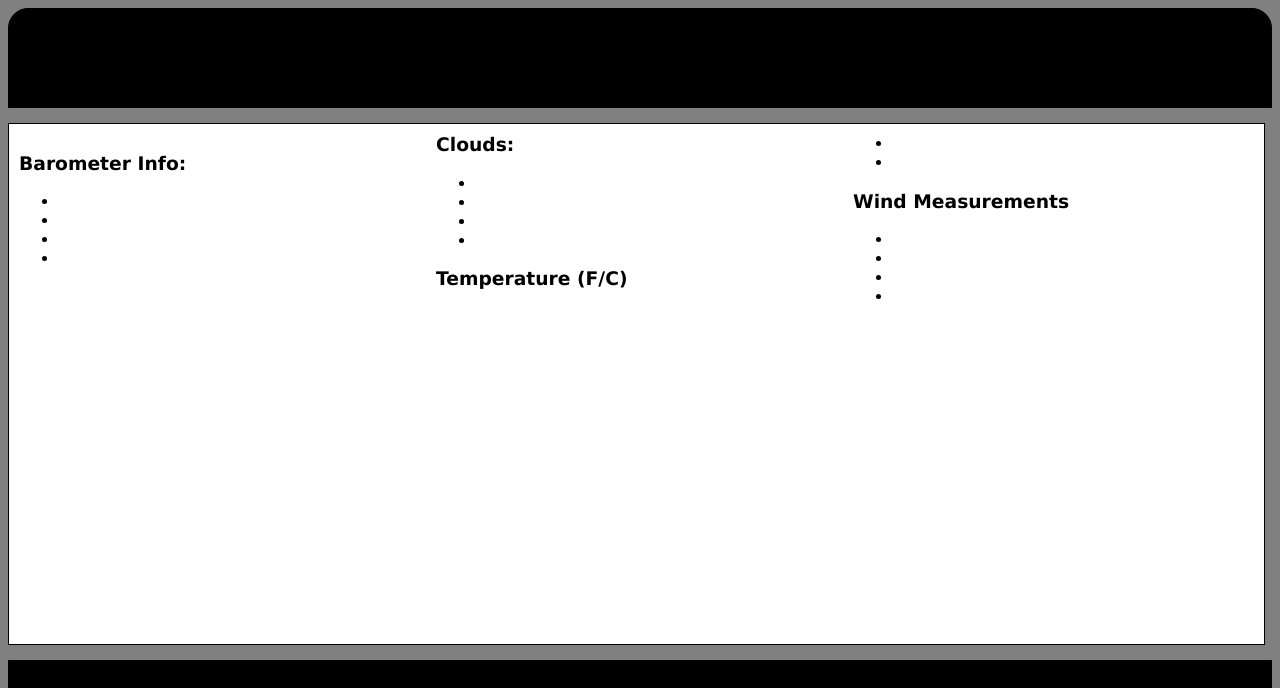
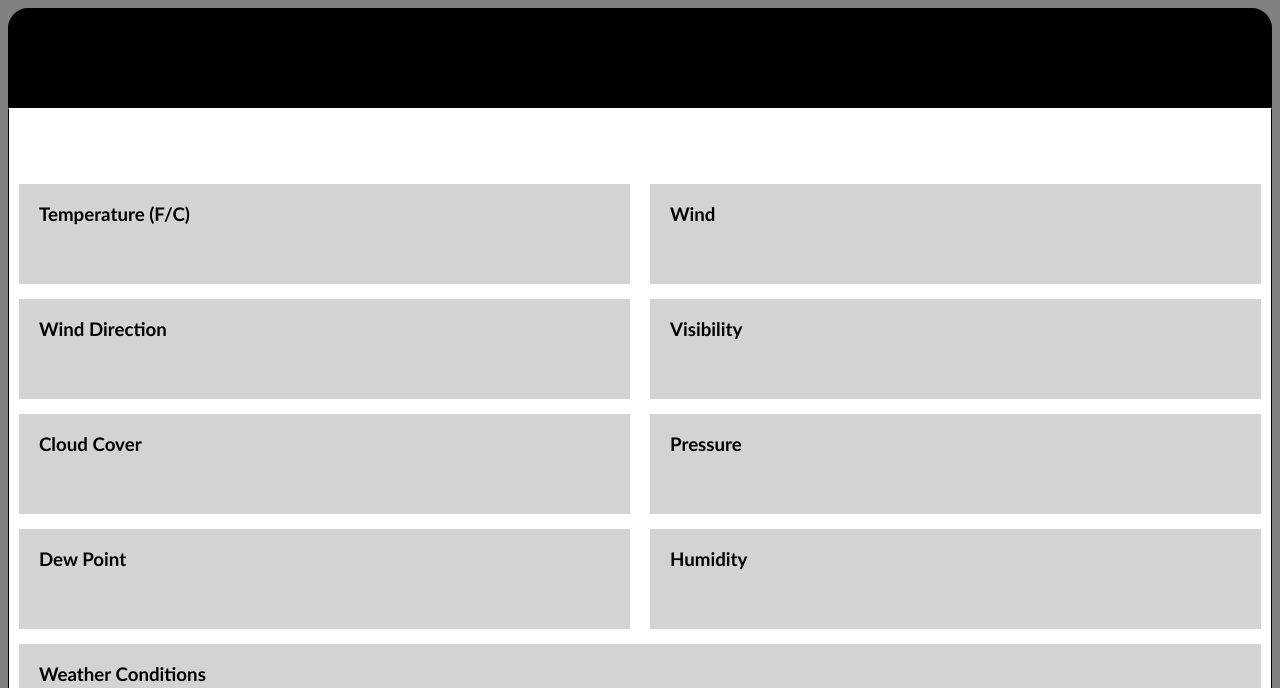
Before and after one commit to davis21/Unmanned-Aviation-Weather-Updates, a plain HTML site: page index.htm in a window 1280 px wide. Shown: the top 688 px of the page. Drawn offline with Linux system fonts and the light colour scheme; no server answers.

Commit message:
Massive Update

```diff
--- a/index.htm
+++ b/index.htm
@@ -12,37 +12,51 @@
         <h1 id="name"></h1>
       </div>
       <div class="div2">
-        <h3 id="icao"></h3>
-        <h3 id="observed"></h3>
-        <h3><strong>Barometer Info:</strong></h3>
-        <ul>
-          <li id="hg"></li>
-          <li id="hpa"></li>
-          <li id="kpa"></li>
-          <li id="mb"></li>
-        </ul>
-        <h3><strong>Clouds:</strong></h3>
-        <ul>
-          <li id="feet"></li>
-          <li id="meter"></li>
-          <li id="text"></li>
-          <li id="code"></li>
-        </ul>
-        <h3><strong>Temperature (F/C)</strong></h3>
-        <ul>
-          <li id="f"></li>
-          <li id="c"></li>
-        </ul>
-        <h3><strong>Wind Measurements</strong></h3>
-        <ul>
-          <li id="degree"></li>
-          <li id="mph"></li>
-          <li id="kph"></li>
-          <li id="kts"></li>
-        </ul>
+        <div class="diva"><h3 id="icao"></h3></div>
+        <div class="divb">
+          <h3><strong>Temperature (F/C)</strong></h3>
+          <p id="f"></p>
+        </div>
+        <div class="divc">
+          <h3><strong>Wind</strong></h3>
+          <p id="mph"></p>
+        </div>
+        <div class="divd">
+          <h3><strong>Wind Direction</strong></h3>
+          <p id="degree"></p>
+        </div>
+        <div class="dive">
+          <h3><strong>Visibility</strong></h3>
+          <p id="meters"></p>
+        </div>
+        <div class="divf">
+          <h3><strong>Cloud Cover</strong></h3>
+          <p id="cover"></p>
+        </div>
+        <div class="divg">
+          <h3><strong>Pressure</strong></h3>
+          <p id="pressure"></p>
+        </div>
+        <div class="divh">
+          <h3><strong>Dew Point</strong></h3>
+          <p id="dew"></p>
+        </div>
+        <div class="divi">
+          <h3><strong>Humidity</strong></h3>
+          <p id="humid"></p>
+        </div>
+        <div class="divj">
+          <h3><strong>Weather Conditions</strong></h3>
+          <p id="weather"></p>
+        </div>
+        <div class="divk">
+          <h3><strong>Timestamp</strong></h3>
+          <p id="time"></p>
+        </div>
       </div>
       <div class="div3">
         <h1 class="header">Contact Info</h1>
+        <!-- <h1 class="header">Hello</h1> -->
       </div>
     </div>
   </body>
--- a/metar.js
+++ b/metar.js
@@ -23,41 +23,100 @@ function success(response) {
 
     console.log(metar);
 
-    document.getElementById("icao").innerText = "ICAO: " + metar.icao;
-    document.getElementById("observed").innerText = "METAR: " + metar.observed;
+    document.getElementById("icao").innerText =
+      "UAS Weather for " + metar.icao + " ---- " + metar.raw_text;
     document.getElementById("name").innerText = metar.station.name;
-
-    if (metar.barometer) {
-      document.getElementById("hg").innerText = metar.barometer.hg + " inHg";
-      document.getElementById("hpa").innerText = metar.barometer.hpa + " hPa";
-      document.getElementById("kpa").innerText = metar.barometer.kpa + " kPa";
-      document.getElementById("mb").innerText = metar.barometer.mb + " mb";
-    }
 
     if (metar.temperature) {
       document.getElementById("f").innerText =
         metar.temperature.fahrenheit + "\u00b0F";
-      document.getElementById("c").innerText =
-        metar.temperature.celsius + "\u00b0C";
+    }
+
+    if (metar.wind) {
+      document.getElementById("mph").innerText = metar.wind.speed_mph + " mph";
+      direction(metar.wind.degrees);
+    }
+
+    if (metar.visibility) {
+      document.getElementById("meters").innerText =
+        metar.visibility.meters + " meters";
     }
 
     if (metar.clouds) {
+      document.getElementById("cover").innerText = metar.clouds[0].text;
+    }
+
+    if (metar.barometer) {
+      document.getElementById("pressure").innerText =
+        metar.barometer.hpa + " hPa";
+    }
+
+    if (metar.dewpoint) {
+      document.getElementById("dew").innerText =
+        metar.dewpoint.fahrenheit + "\u00b0F";
+    }
+
+    if (metar.humidity) {
+      document.getElementById("humid").innerText = metar.humidity.percent + "%";
+    }
+
+    if (metar.station) {
+      const apiKey = "7bc9f19e8857bf3aee73aa0014e2fd6c";
+      const [lat, lon] = metar.station.geometry.coordinates;
+      const exclude = "minutely,alerts";
+      const url = `https://api.openweathermap.org/data/3.0/onecall?lat=${lat}&lon=${lon}&exclude=${exclude}&appid=${apiKey}`;
+
+      fetch(url)
+        .then((response) => {
+          if (!response.ok) {
+            throw new Error("Network response was not ok");
+          }
+          return response.json();
+        })
+        .then((data) => {
+          console.log(data); // Handle the data from the API
+        })
+        .catch((error) => {
+          console.error(
+            "There was a problem with your fetch operation:",
+            error
+          );
+        });
+    }
+
+    /*if (metar.clouds) {
       document.getElementById("feet").innerText =
         metar.clouds[0].feet + " feet";
       document.getElementById("meter").innerText =
         metar.clouds[0].meters + " meters";
       document.getElementById("text").innerText = metar.clouds[0].text;
       document.getElementById("code").innerText = metar.clouds[0].code;
-    }
-
-    if (metar.wind) {
-      document.getElementById("degree").innerText =
-        metar.wind.degrees + " degrees";
-      document.getElementById("mph").innerText = metar.wind.speed_mph + " mph";
-      document.getElementById("kph").innerText = metar.wind.speed_kph + " kph";
-      document.getElementById("kts").innerText = metar.wind.kts + " knots";
-    }
+    }*/
   } else {
     document.getElementById("raw").innerText = "No results returned from API";
   }
 }
+
+// This will get the direction based on the degrees taken from the fetch
+function direction(d) {
+  let e = document.getElementById("degree");
+
+  // Design choice here = bearing is cardinal when degree is within 10 degrees on both sides
+  if (d <= 10 && d >= 350) {
+    e.innerHTML = "N";
+  } else if (d <= 79 && d >= 11) {
+    e.innerHTML = "NE";
+  } else if (d <= 100 && d >= 80) {
+    e.innerHTML = "E";
+  } else if (d <= 169 && d >= 111) {
+    e.innerHTML = "SE";
+  } else if (d <= 190 && d >= 170) {
+    e.innerHTML = "S";
+  } else if (d <= 259 && d >= 191) {
+    e.innerHTML = "SW";
+  } else if (d <= 280 && d >= 260) {
+    e.innerHTML = "W";
+  } else if (d <= 349 && d >= 281) {
+    e.innerHTML = "NW";
+  }
+}
--- a/styles.css
+++ b/styles.css
@@ -4,14 +4,14 @@ body {
 
 .parent {
   display: grid;
-  font-family: "Lucida Sans", "Lucida Sans Regular", "Lucida Grande",
-    "Lucida Sans Unicode", Geneva, Verdana, sans-serif;
+  font-family: "Trebuchet MS", "Lucida Sans Unicode", "Lucida Grande",
+    "Lucida Sans", Arial, sans-serif;
   grid-template-columns: repeat(5, 1fr);
-  grid-auto-rows: 100px 69vh 100px;
+  grid-auto-rows: 100px auto 100px;
   grid-template-areas:
     "a a a a a"
     "b b b b b"
-    "d d d d d";
+    "c c c c c";
 }
 
 .div1 {
@@ -25,35 +25,98 @@ body {
   text-align: center;
 }
 
-#div1 h1 {
-  letter-spacing: 5px;
-  display: inline;
-  padding: 15px;
+.div2 {
+  padding: 10px;
+  border: 1px solid black;
+  border-top: 1px solid white;
+  grid-area: b;
+  background-color: white;
+
+  display: grid;
+  grid-template-columns: repeat(2, 1fr);
+  grid-template-rows: repeat(4, 1fr);
+  grid-column-gap: 20px;
+  grid-row-gap: 15px;
+  grid-template-columns: repeat(2, 1fr);
+  grid-template-rows: 50px repeat(6, 100px);
+  grid-template-areas:
+    "a1 a1"
+    "b1 c1"
+    "d1 e1"
+    "f1 g1"
+    "h1 i1"
+    "j1 j1"
+    "k1 k1";
+}
+.diva {
+  grid-area: a1;
+  padding-left: 20px;
+}
+.divb {
+  grid-area: b1;
+  background-color: lightgrey;
+  padding-left: 20px;
+}
+.divc {
+  grid-area: c1;
+  background-color: lightgrey;
+  padding-left: 20px;
+}
+.divd {
+  grid-area: d1;
+  background-color: lightgrey;
+  padding-left: 20px;
+}
+.dive {
+  grid-area: e1;
+  background-color: lightgrey;
+  padding-left: 20px;
+}
+.divf {
+  grid-area: f1;
+  background-color: lightgrey;
+  padding-left: 20px;
+}
+.divg {
+  grid-area: g1;
+  background-color: lightgrey;
+  padding-left: 20px;
+}
+.divh {
+  grid-area: h1;
+  background-color: lightgrey;
+  padding-left: 20px;
 }
 
-.div2 {
-  margin-top: 15px;
-  margin-bottom: 15px;
-  margin-right: 7px;
-  padding: 10px;
-  grid-area: 2 / 1 / 5 / 4;
-  border: 1px solid black;
-  grid-area: b;
-  background-color: white;
-  column-count: 3;
-  column-gap: normal;
+.divi {
+  grid-area: i1;
+  background-color: lightgrey;
+  padding-left: 20px;
 }
+
+.divj {
+  grid-area: j1;
+  background-color: lightgrey;
+  padding-left: 20px;
+}
+
+.divk {
+  grid-area: k1;
+  background-color: lightgrey;
+  padding-left: 20px;
+}
+
 .div3 {
-  grid-area: 5 / 1 / 6 / 6;
   border: 1px solid black;
   border-radius: 0px 0px 20px 20px;
-  grid-area: d;
+  grid-area: c;
   background-color: black;
   padding: 12px;
 }
 
 .header {
   color: white;
+  display: inline;
 }
 
 .rmiddle {
```
